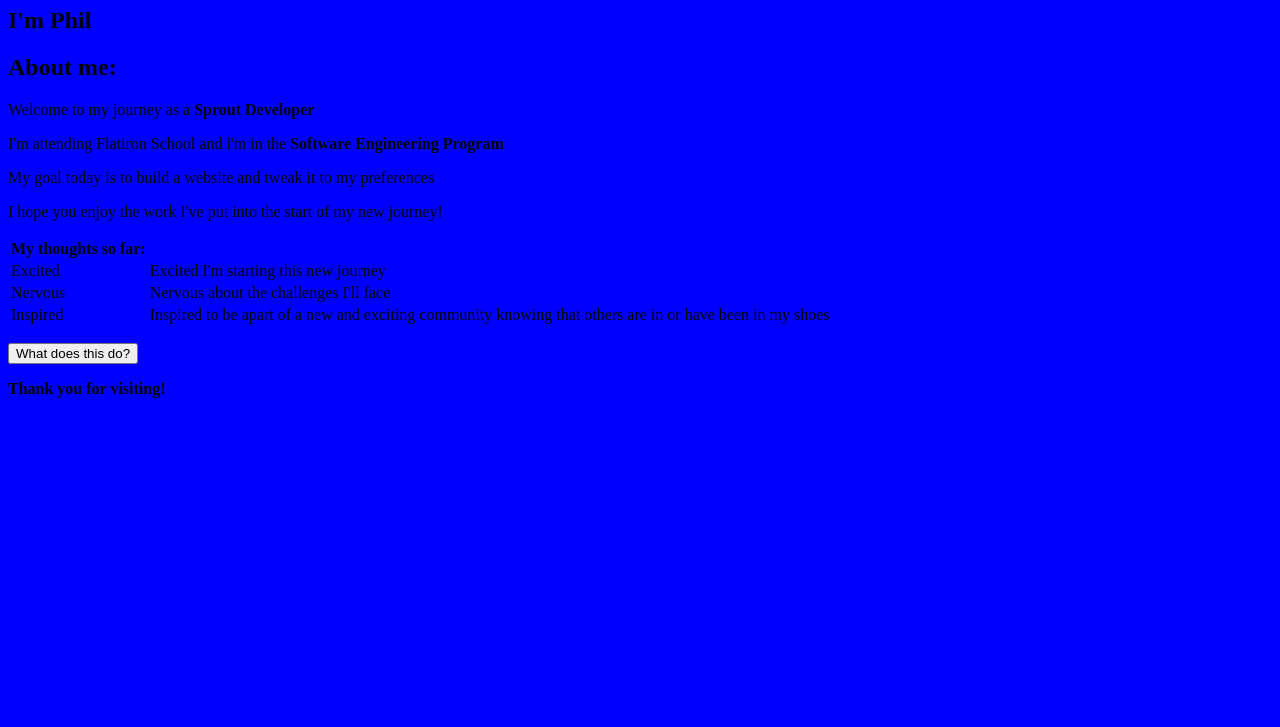
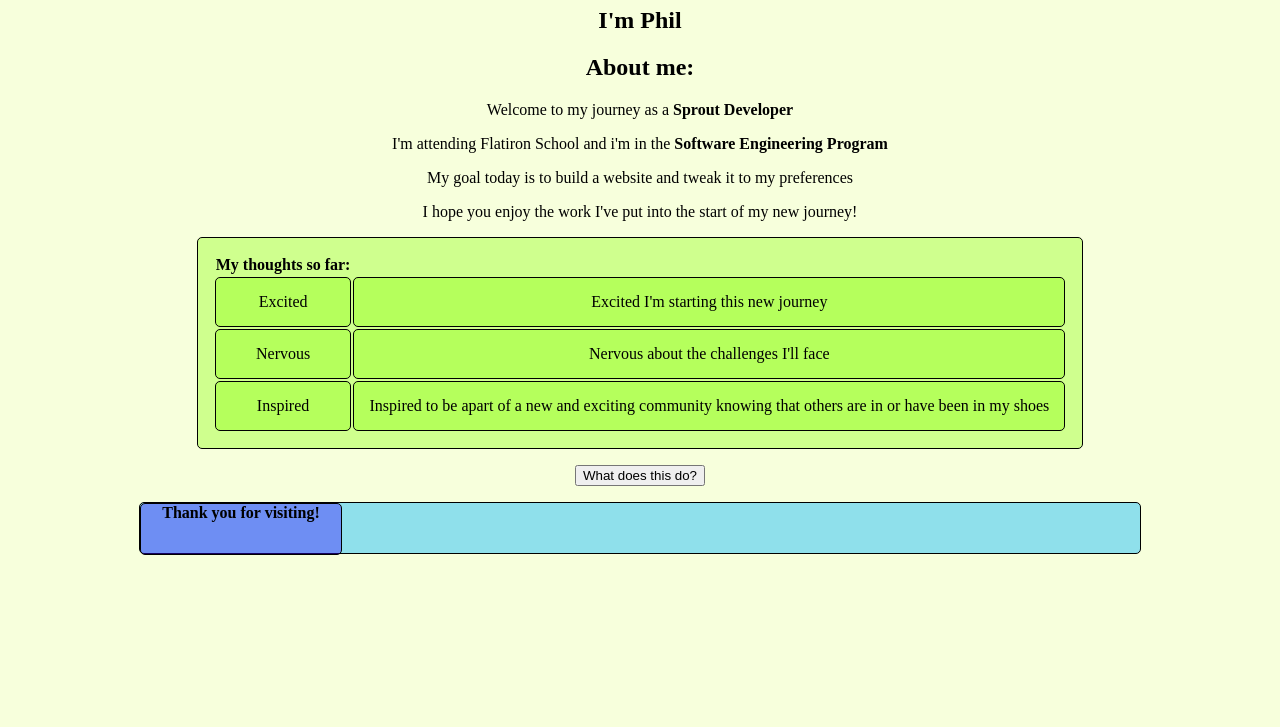
Before and after one commit to Philmtz14/my-personal-website, a plain HTML site: page index.html in a window 1280 px wide. Shown: the part 73-800 px from the top of the page. Drawn offline with Linux system fonts and the light colour scheme.

Commit message:
add style.css, add script.js, connect to index.html

```diff
--- a/style.css
+++ b/style.css
@@ -1,3 +1,30 @@
 body {
-    background: blue;
+    background: rgba(200, 255, 0, 0.137);
+    text-align: center;
   }
+table, td {
+    background: rgba(136, 255, 0, 0.356);
+    border: 1px double;
+    border-radius: 5px;
+    padding: 15px;
+    margin: auto;
+}
+#container{
+    margin: auto;
+    position: relative;
+    width: 1000px;
+    height: 50px;
+    background:rgba(0, 183, 255, 0.425);
+    border: 1px solid;
+    border-radius: 5px;
+}
+#animate{
+    position: absolute;
+    width: 200px;
+    height: 50px;
+    background-color: rgba(55, 0, 255, 0.37);
+    border: 1px solid;
+    border-radius: 5px;
+    text-align: center;
+
+}
```
